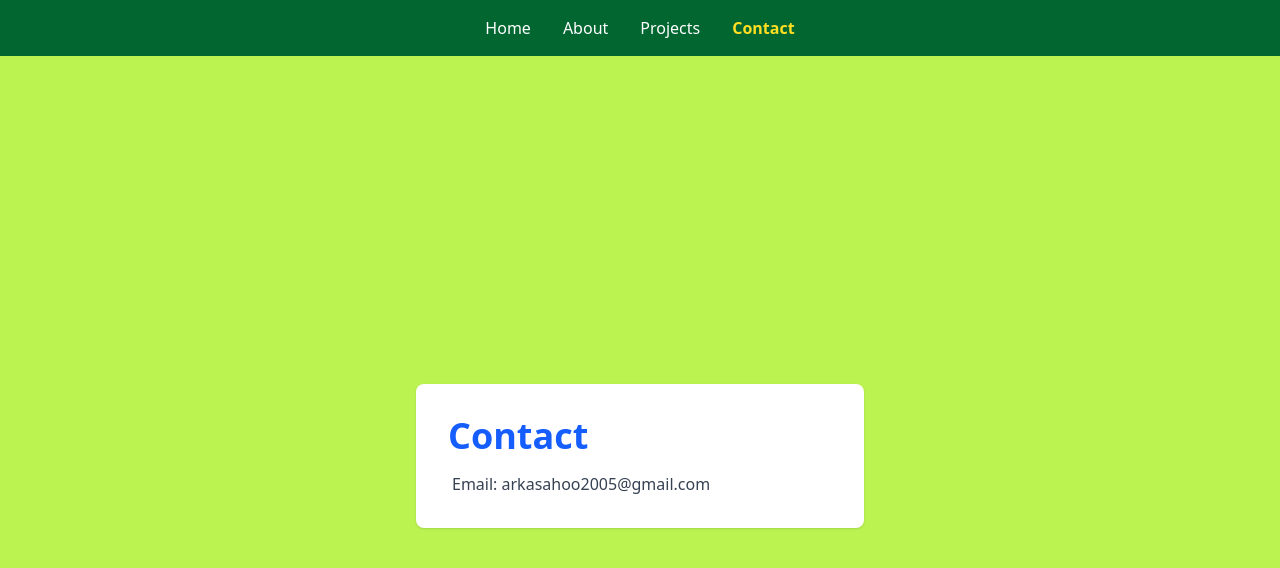
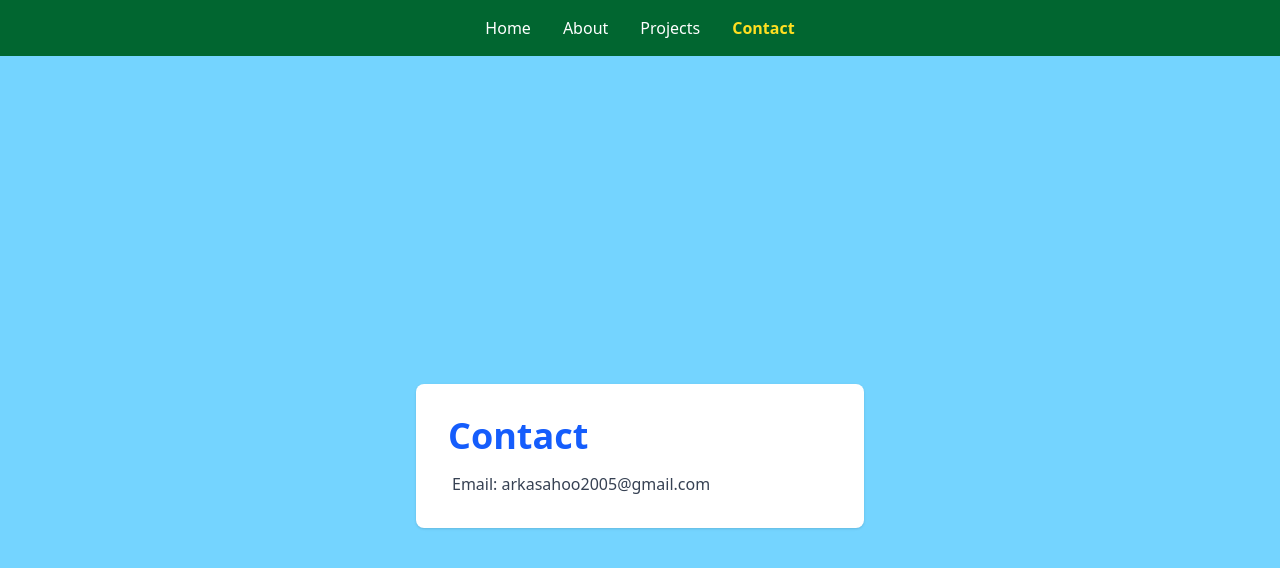
Before and after one commit to arka-sahoo/arkasahoo.com, a React (Vite) app: page /contact in a window 1280 px wide. Shown: the top 568 px of the page. Built offline with nearby package versions, Linux system fonts and the light colour scheme.

Commit message:
changed the background color

```diff
--- a/src/pages/About.jsx
+++ b/src/pages/About.jsx
@@ -1,6 +1,6 @@
 export const About = () => {
   return (
-    <div className="min-h-screen w-full p-8 bg-lime-300">
+    <div className="min-h-screen w-full p-8 bg-sky-300">
       <h1 className="text-3xl font-bold text-blue-700">About me</h1>
       <p className="ml-1 text-gray-700">
         I am Arka Sahoo, a student at The University of Nebraska at Omaha. My major is Computer Science with a concentration in Software Enineering and my minor is Management Information Systems.
--- a/src/pages/Contact.jsx
+++ b/src/pages/Contact.jsx
@@ -1,6 +1,6 @@
 export const Contact = () => {
   return (
-    <div className="bg-lime-300 min-h-screen flex items-center justify-center">
+    <div className="bg-sky-300 min-h-screen flex items-center justify-center">
       <div className="bg-white rounded-lg shadow p-8 max-w-md w-full">
         <h1 className="text-4xl font-bold text-blue-600 mb-4">Contact</h1>
         <p className="ml-1 text-gray-700">
--- a/src/pages/Home.jsx
+++ b/src/pages/Home.jsx
@@ -1,6 +1,6 @@
 export const Home = () => {
   return (
-    <div className="bg-lime-300 min-h-screen flex items-center justify-center">
+    <div className="bg-sky-300 min-h-screen flex items-center justify-center">
       <h1 className="text-4xl font-bold text-blue-600">
         Welcome to my personal website!
       </h1>
--- a/src/pages/Projects.jsx
+++ b/src/pages/Projects.jsx
@@ -1,6 +1,6 @@
 export const Projects = () => {
   return (
-    <div className="bg-lime-300 p-8 min-h-screen">
+    <div className="bg-sky-300 p-8 min-h-screen">
       <h1 className="text-3xl font-bold text-blue-700 mb-4">My Projects</h1>
       <p className="text-gray-700 mb-6">These are some of the projects that I have worked on</p>
       <div className="space-y-4">
```
